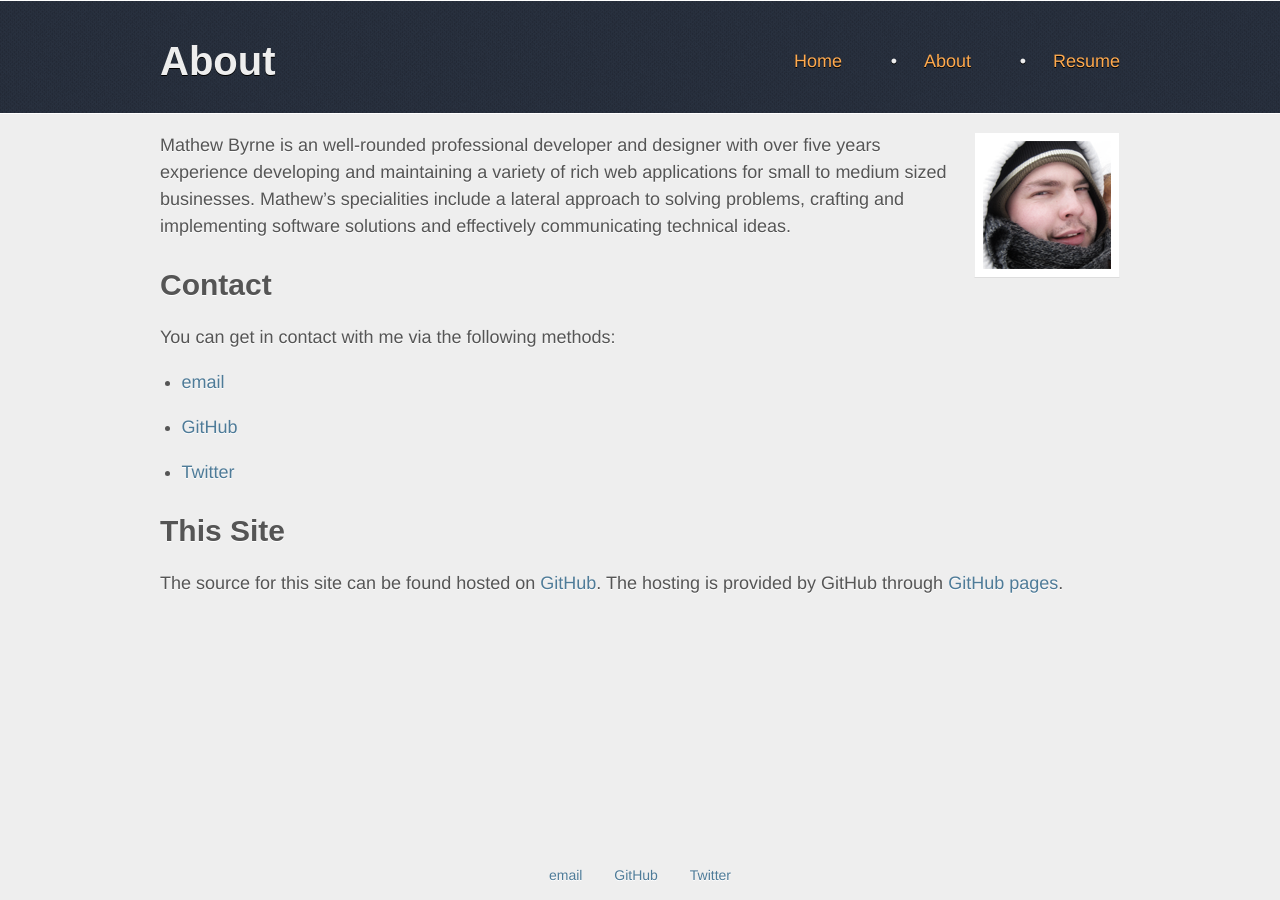
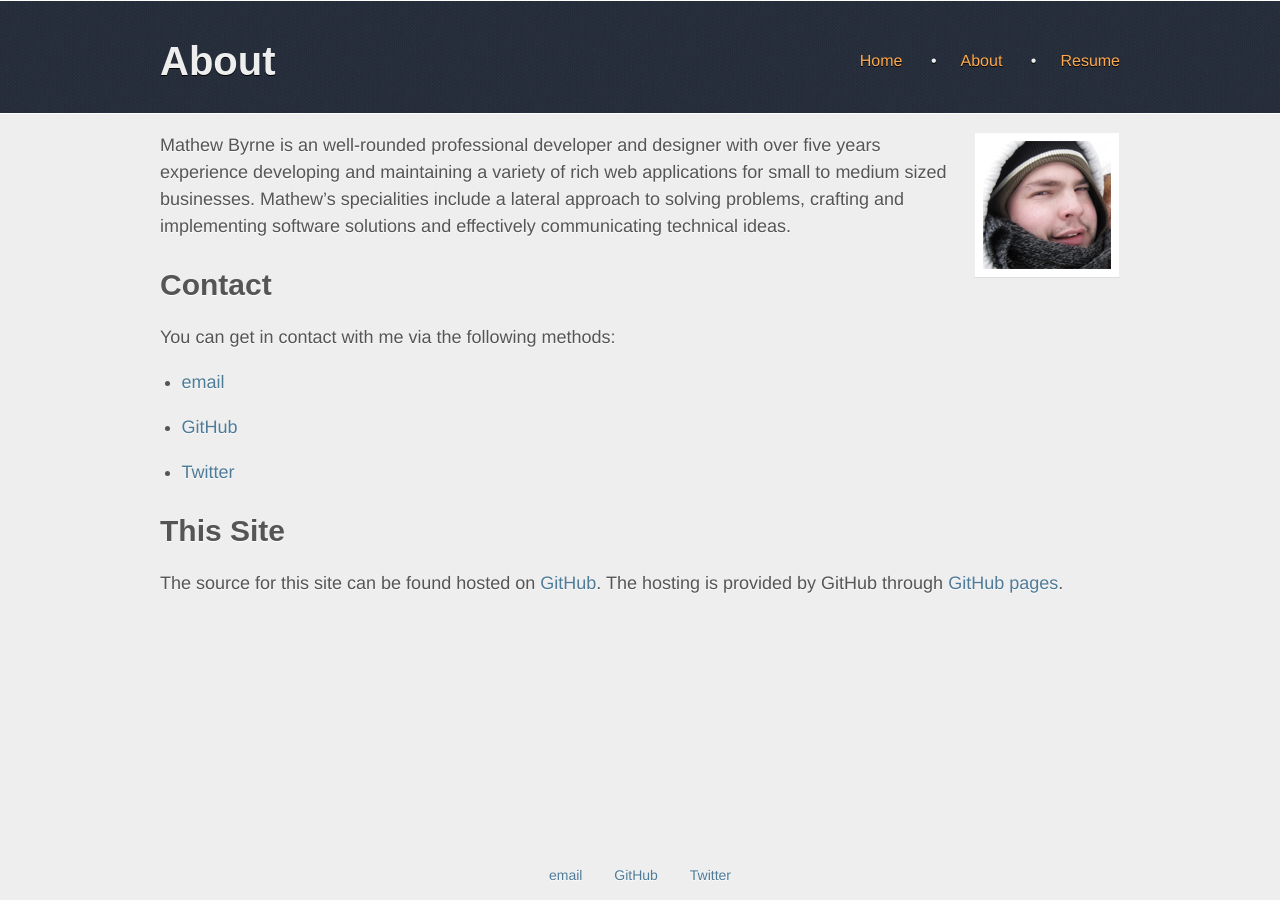
Before and after one commit to mathewbyrne/mathewbyrne.github.com, a Jekyll site: the page built from about/index.md, in a window 1280 px wide. Built offline with Jekyll 4.4.1, drawn with Linux system fonts in a browser that asks for light colours; nearby versions of some CDN libraries; some web fonts are replaced.

Commit message:
Minor CSS fixes.

```diff
--- a/_layouts/default.html
+++ b/_layouts/default.html
@@ -39,7 +39,9 @@
 		<div id="header-inner">
 			<h1>{{ page.title }}</h1>
 			<ol id="navigation">
-				<li><a href="/">Home</a></li><li><a href="/about/" title="About myself and how to fine me">About</a></li><li><a href="/resume/" title="My skills and employment history">Resume</a></li>
+				<li><a href="/">Home</a></li>
+				<li><a href="/about/" title="About myself and how to fine me">About</a></li>
+				<li><a href="/resume/" title="My skills and employment history">Resume</a></li>
 			</ol>
 		</div>
 	</div>
--- a/css/style.css
+++ b/css/style.css
@@ -136,11 +136,6 @@ body {
 	margin-top: 40px;
 }
 
-/*.home #navigation a {
-	display: inline-block;
-	padding: 0.5em 1.5em;
-}*/
-
 #navigation a {
 	display: inline-block;
 	padding: 0 1.5em;
@@ -155,7 +150,7 @@ body {
 }
 
 #navigation a.current {
-	color: inherit;
+	color: #fff;
 }
 
 #footer {
@@ -183,7 +178,7 @@ body {
 }
 
 #header #navigation li {
-	display: inline;
+	display: inline-block;
 	list-style: none;
 	line-height: 40px;
 }
@@ -225,13 +220,13 @@ body {
 }
 
 .page p,
-.page li {
+.page #main li {
 	font-size: 18px;
 	line-height: 1.5em;
 	margin-bottom: 1em;
 }
 
-.page li {
+.page #main li {
 	list-style: disc;
 	margin-left: 1.2em;
 }
```
